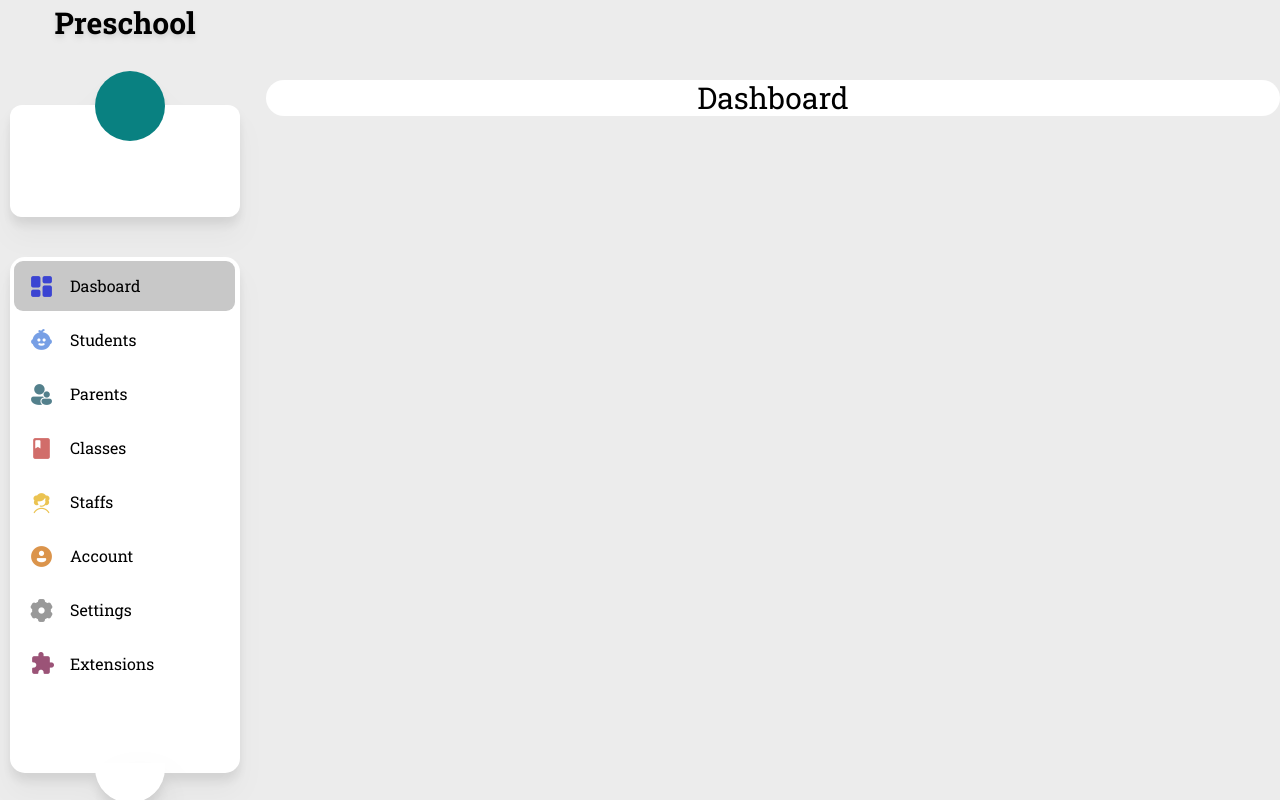
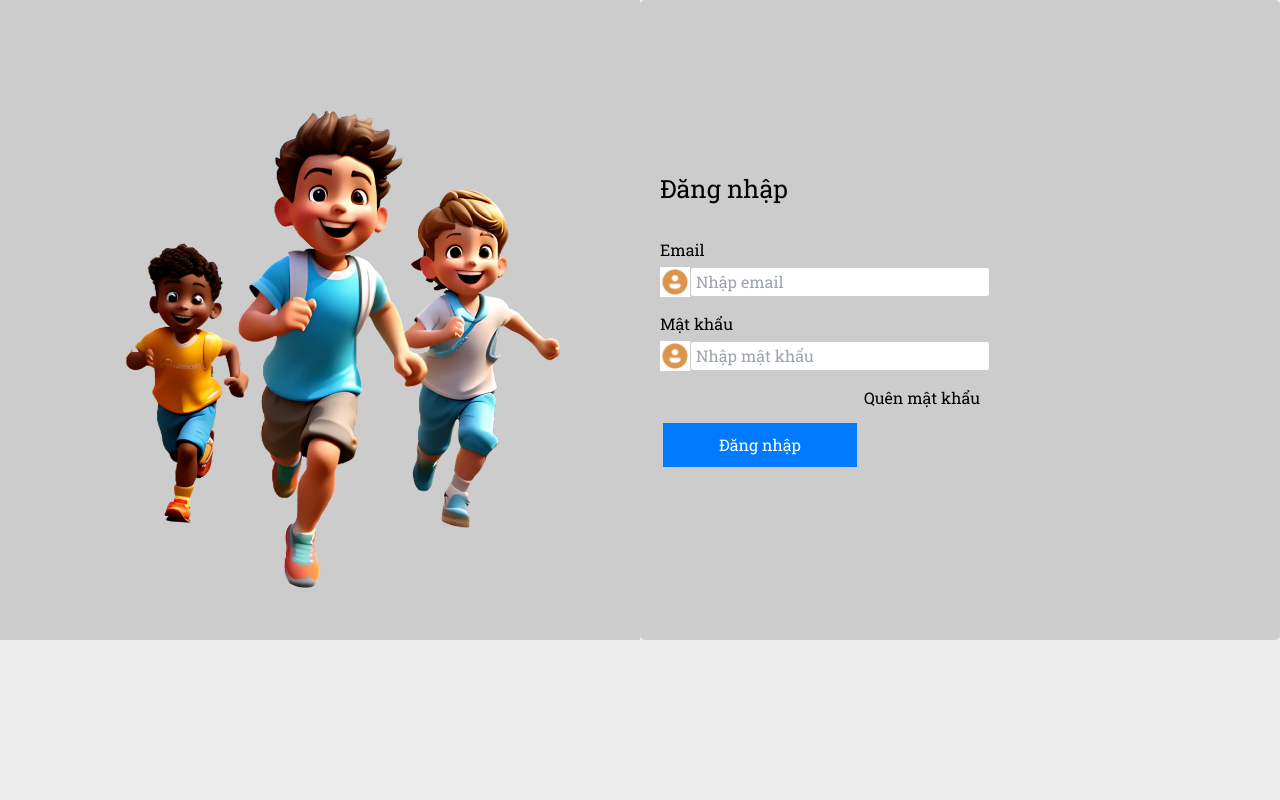
Before and after one commit to nguyenngocthach1403/preschool-system-project, a Vue app in the folder preschool_web_application/: page / in a window 1280 px wide. Built offline with nearby package versions, Linux system fonts and the light colour scheme.

Commit message:
Thach 2/5 12:31 fix: change router.

```diff
--- a/preschool_web_application/src/App.vue
+++ b/preschool_web_application/src/App.vue
@@ -1,44 +1,10 @@
 <script setup>
-import MenuComp from '@/components/menu_comp.vue';
 
-import {ref } from 'vue'
-
-const menuStyle = ref('full-menu');
-
-const isMenuClose = ref(true);
-
-const closeMenu = (is) => {
-    if(is)
-    {
-        menuStyle.value = 'hide-menu';
-        return
-    }
-    menuStyle.value = 'full-menu';
-
-}
 </script>
 
 <template>
- <main v-bind:class="menuStyle" class="overflow-y-hidden h-screen">
-    <section class="menu h-full px-[10px]">
-        <MenuComp :menu-style="menuStyle" @close-menu="closeMenu"/>
-    </section>
-    <section class="view h-full">
-        <header class="h-20 ml-3 rounded-xl"></header>
-        <router-view></router-view>
-    </section>
- </main>
+    <router-view></router-view>
 </template>
 
 <style scoped>
-    .full-menu{
-        display: grid;
-        grid-template-columns: 250px auto;
-        transition: 0.5s ease;
-    }
-    .hide-menu{
-        display: grid;
-        grid-template-columns: 90px auto;
-        transition: 0.5s  ease;
-    }
 </style>
--- a/preschool_web_application/src/components/menu_comp.vue
+++ b/preschool_web_application/src/components/menu_comp.vue
@@ -44,7 +44,7 @@
             return {
                 isMenuClose :true,
                 menuItem: [
-                    { name: 'Dasboard',path: '/', icon: dash },
+                    { name: 'Dasboard',path: '/dashboard', icon: dash },
                     { name: 'Students',path: '/students', icon: student },
                     { name: 'Parents', path: '/parents', icon: parent },
                     { name: 'Classes', path: '/classes', icon: classes },
--- /dev/null
+++ b/preschool_web_application/src/presentations/home_page/views/home_page.vue
@@ -0,0 +1,44 @@
+<template>
+    <main v-bind:class="menuStyle" class="overflow-y-hidden h-screen">
+        <section class="menu h-full px-[10px]">
+            <MenuComp :menu-style="menuStyle" @close-menu="closeMenu"/>
+        </section>
+        <section class="view h-full">
+            <header class="h-20 ml-3 rounded-xl"></header>
+            <router-view></router-view>
+        </section>
+    </main>
+</template>
+
+<script setup>
+    import MenuComp from '@/components/menu_comp.vue';
+
+    import {ref } from 'vue'
+
+    const menuStyle = ref('full-menu');
+
+    const isMenuClose = ref(true);
+
+    const closeMenu = (is) => {
+        if(is)
+        {
+            menuStyle.value = 'hide-menu';
+            return
+        }
+        menuStyle.value = 'full-menu';
+
+    }
+</script>
+
+<style scoped>
+    .full-menu{
+        display: grid;
+        grid-template-columns: 250px auto;
+        transition: 0.5s ease;
+    }
+    .hide-menu{
+        display: grid;
+        grid-template-columns: 90px auto;
+        transition: 0.5s  ease;
+    }
+</style>
--- a/preschool_web_application/src/presentations/login_page/login_view.vue
+++ b/preschool_web_application/src/presentations/login_page/login_view.vue
@@ -19,7 +19,7 @@
           <div class="forgot-password">
             <a href="#">Quên mật khẩu</a>
           </div>
-          <button type="submit">Đăng nhập</button>
+          <router-link to="/home-page"><button type="submit">Đăng nhập</button></router-link>
         </form>
       </div>
     </div>
--- a/preschool_web_application/src/router/router.ts
+++ b/preschool_web_application/src/router/router.ts
@@ -6,7 +6,8 @@ import ParentView from '@/presentations/parent_page/views/parent_page.vue';
 import ClassView from '@/presentations/class_page/views/class_page.vue';
 import StudentCreationView from '@/presentations/student_creation_page/views/student_creation_page.vue';
 import ParentCreationView from '@/presentations/parent_page/views/parent_create_page.vue';
-import login_view from '@/presentations/login_page /login_view.vue';
+import login_view from '@/presentations/login_page/login_view.vue';
+import HomePage from '@/presentations/home_page/views/home_page.vue'
 const router = Router()
 export default router;
 function Router()
@@ -15,10 +16,15 @@ function Router()
         history: createWebHistory(),
         routes: [
             {
-                name: 'DashBoardView',
+                name: 'LoginView',
                 path: '/',
-                component: DashBoardView
+                component: login_view
             },
+            {
+                name: 'HomePage',
+                path: '/home-page',
+                component: HomePage,
+                children: [
                     {
                         name: 'StudentView',
                         path: '/students',
@@ -28,6 +34,11 @@ function Router()
                         name: 'ParentView',
                         path: '/parents',
                         component: ParentView
+                    },
+                    {
+                        name: 'DashBoardView',
+                        path: '/dashboard',
+                        component: DashBoardView
                     },
                     {
                         name: 'ClassView',
@@ -44,10 +55,7 @@ function Router()
                         path: '/parents/create',
                         component: ParentCreationView
                     },
-            {
-                name: 'LoginView',
-                path: '/login',
-                component: login_view
+                ]
             }
 
         ]
```
Lines whose indentation alone changed are shown as unchanged.
